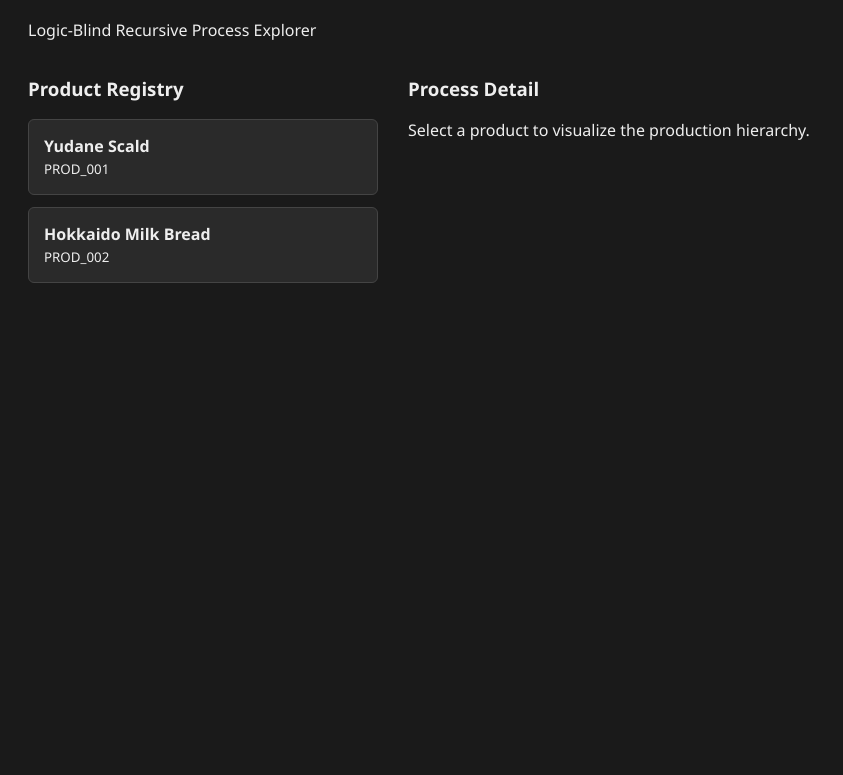
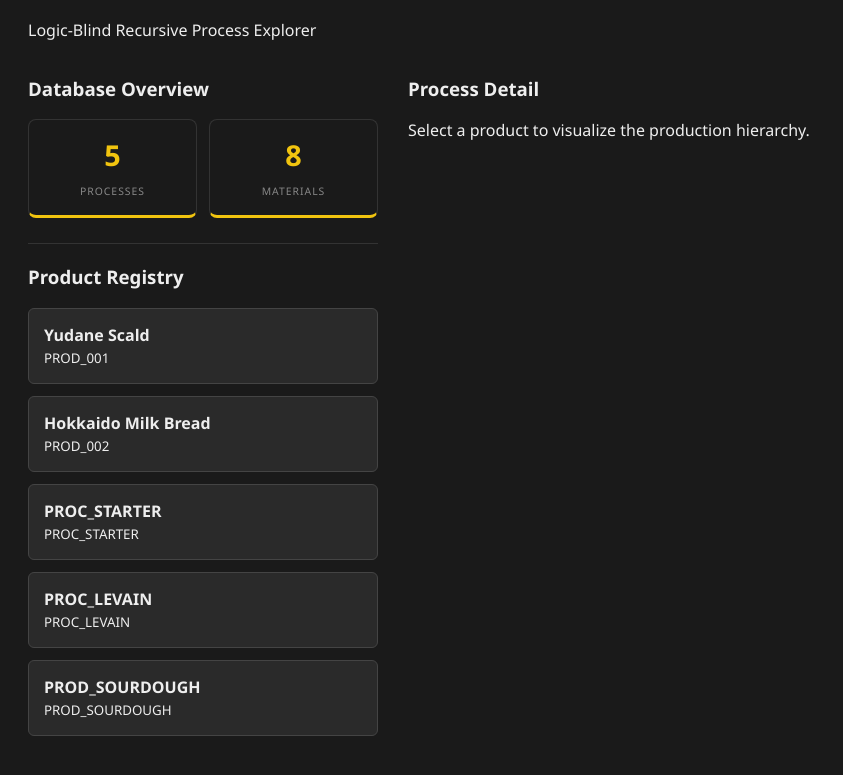
Before and after one commit to dkg11hu/baking-core, a website with bundled scripts: page index.html in a window 1280 px wide. Shown: the part 95-870 px from the top of the page, without its empty margins (0-843 px from the left). Before the commit the page ends 800 px from the top, so only its background shows below. Built offline with nearby package versions, Linux system fonts and the light colour scheme.

Commit message:
Milestone: 3-tier recursive resolution with live database statistics

```diff
--- a/app.js
+++ b/app.js
@@ -3,6 +3,25 @@ import { GraphResolver } from './src/Graph/Core/Resolver.mjs';
 import { Calculator } from './src/Graph/Logic/Calculator.mjs';
 
 let ssot, locale;
+
+// NEW: Helper to render Database Statistics
+function renderStats(ssot) {
+    const db = ssot.registry || ssot.inventory;
+    const items = Object.values(db);
+
+    const stats = {
+        processes: items.filter(i => i.type === 'BRANCH').length,
+        materials: items.filter(i => i.type === 'LEAF').length
+    };
+
+    const statsContainer = document.getElementById('stats-summary');
+    if (statsContainer) {
+        statsContainer.innerHTML = `
+            <div class="stat-card"><strong>${stats.processes}</strong> <span>Processes</span></div>
+            <div class="stat-card"><strong>${stats.materials}</strong> <span>Materials</span></div>
+        `;
+    }
+}
 
 async function boot() {
     try {
@@ -15,6 +34,9 @@ async function boot() {
 
         ssot = await ssotRes.json();
         locale = await localeRes.json();
+
+        // RUN STATS RENDERER
+        renderStats(ssot);
 
         const db = ssot.registry || ssot.inventory;
         const products = Object.entries(db).filter(([_, item]) => item.type === 'BRANCH');
@@ -32,6 +54,8 @@ async function boot() {
         console.error("Boot failed:", err);
     }
 }
+
+// ... rest of your code (renderHierarchy and runProcess) stays exactly the same
 
 /**
  * Recursive HTML Builder with Database-Driven Rounding
--- a/data/Store/Registry/definitions.json
+++ b/data/Store/Registry/definitions.json
@@ -67,8 +67,23 @@
         "PROD_002": {
             "category_id": "DRY_MATTER",
             "type": "BRANCH"
-        }
-    },
+        },
+        "MAT_WHEAT": {
+            "category_id": "DRY_MATTER",
+            "type": "LEAF" },
+        "MAT_WATER": {
+            "category_id": "LIQUID",
+            "type": "LEAF" },
+        "PROC_STARTER": {
+            "category_id": "DRY_MATTER",
+            "type": "BRANCH" },
+        "PROC_LEVAIN": {
+            "category_id": "DRY_MATTER",
+            "type": "BRANCH" },
+        "PROD_SOURDOUGH": {
+            "category_id": "DRY_MATTER",
+            "type": "BRANCH" }
+        },
     "orchestration": {
     "paths": { "entities": "Entities" },
     "output_mapping": {
--- a/index.html
+++ b/index.html
@@ -15,13 +15,20 @@
 
     <div class="dashboard">
         <aside class="filter-panel">
+            <h3>Database Overview</h3>
+            <div id="stats-summary" class="stats-grid"></div>
+
+            <hr class="divider">
+
             <h3>Product Registry</h3>
             <div id="product-list">Loading database...</div>
         </aside>
 
         <main class="process-view">
-            <h3>Process Detail</h3>
-            <div id="output">Select a product to visualize the production hierarchy.</div>
+            <div id="output">
+                <h3>Process Detail</h3>
+                <p>Select a product to visualize the production hierarchy.</p>
+            </div>
         </main>
     </div>
 
--- a/style.css
+++ b/style.css
@@ -104,3 +104,40 @@ body {
 .cumulative-summary tr:last-child td {
     border-bottom: none;
 }
+
+/* Stats Layout */
+.stats-grid {
+    display: grid;
+    grid-template-columns: 1fr 1fr;
+    gap: 12px;
+    margin-bottom: 25px;
+}
+
+.stat-card {
+    background: #1a1a1a;
+    padding: 15px 10px;
+    border-radius: 8px;
+    border: 1px solid #333;
+    border-bottom: 3px solid #f1c40f;
+    text-align: center;
+}
+
+.stat-card strong {
+    display: block;
+    font-size: 1.8rem;
+    color: #f1c40f;
+    margin-bottom: 4px;
+}
+
+.stat-card span {
+    font-size: 0.65rem;
+    text-transform: uppercase;
+    letter-spacing: 1px;
+    color: #888;
+}
+
+.divider {
+    border: 0;
+    border-top: 1px solid #333;
+    margin: 20px 0;
+}
```
